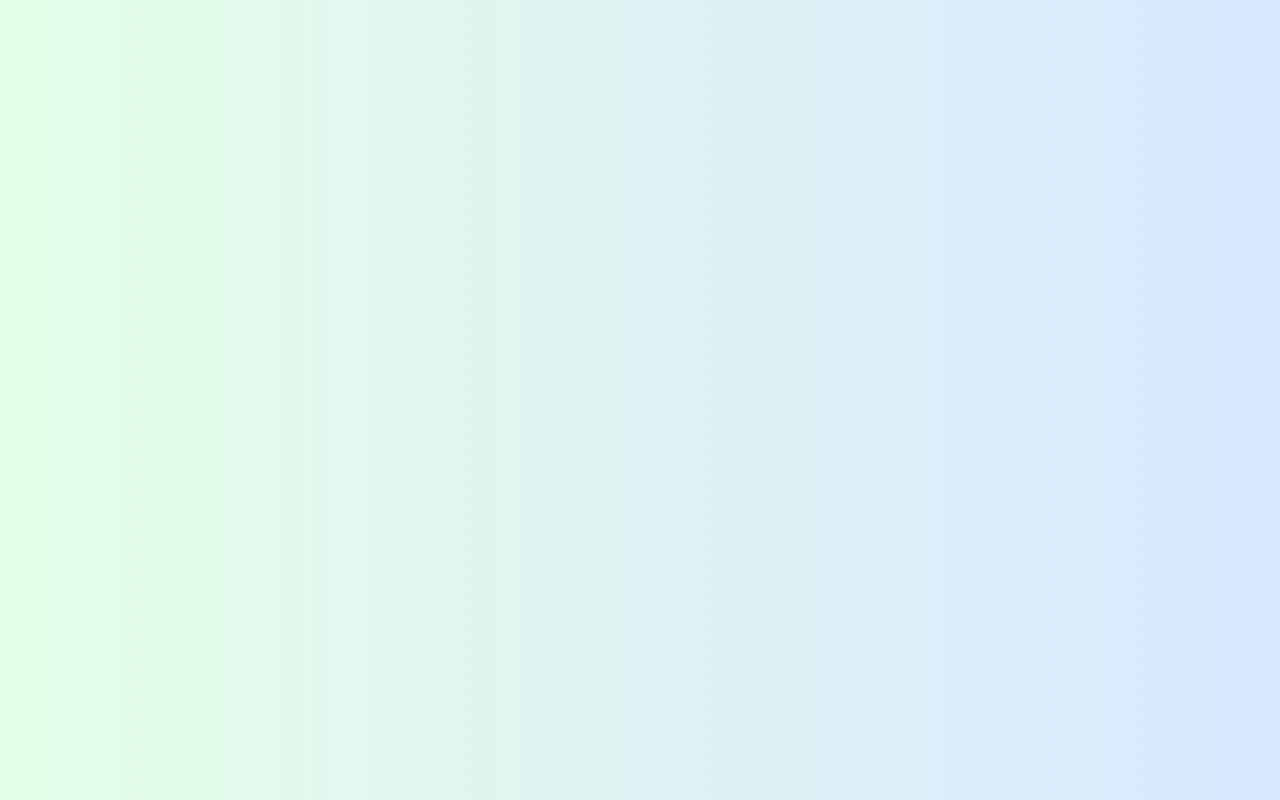
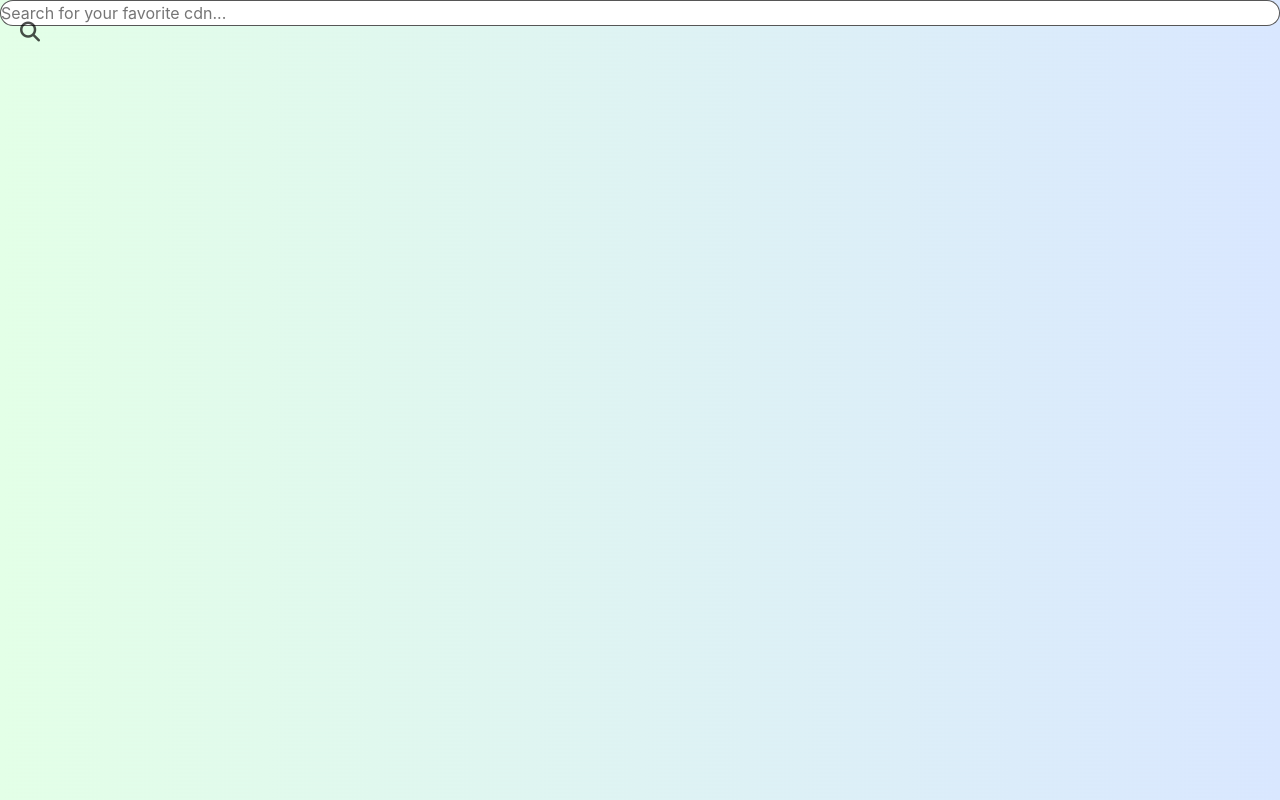
Before and after one commit to arun-web-dev/todo-list-app-task-6, a React (Vite) app: page /cdn in a window 1280 px wide. Before the commit this address had no page. Built offline with nearby package versions, Linux system fonts and the light colour scheme; the HTML template or start-up script is replaced by a standard one.

Commit message:
project completed

```diff
--- a/package.json
+++ b/package.json
@@ -10,7 +10,9 @@
   "dependencies": {
     "@fortawesome/fontawesome-free": "^6.1.1",
     "axios": "^0.26.1",
+    "bootstrap": "^5.1.3",
     "react": "^17.0.2",
+    "react-bootstrap": "^2.2.3",
     "react-dom": "^17.0.2",
     "react-hook-form": "^7.29.0",
     "react-router-dom": "^6.3.0",
--- a/src/App.jsx
+++ b/src/App.jsx
@@ -8,6 +8,7 @@ import CompletedTodoList from "./Todo Components/CompletedTodoList";
 import Navigation from "./Todo Components/Navigation";
 import SignIn from "./Todo Components/SignIn";
 import { Users } from "./API/Users";
+import SearchBar from "./FETCH-CDN APP/SearchBar";
 
 function App() {
   const TODO_LISTS_STORAGE_KEY = "todoLists";
@@ -143,6 +144,7 @@ function App() {
           />
           <Route path="/" element={protectedRouteHandler()} />
           <Route path="/newTodo" element={newTodoRouteHandler()} />
+          <Route path = "/cdn" element = {<SearchBar />} />
         </Routes>
       </Router>
     </div>
--- /dev/null
+++ b/src/FETCH-CDN APP/SearchBar.jsx
@@ -0,0 +1,23 @@
+import React from "react";
+
+export default function SearchBar() {
+  return (
+    <div class="pa4-l">
+      <form class="mw6 center pa1 br2-ns  cdn-search-form">
+        <fieldset class="cf bn ma0 pa0">
+          <input
+            class="f6 b f5-l input-reset bn pl5 fl black-80 bg-white shadow-3 pa3 lh-solid w-100 w-75-m w-100-l cdn-search-bar"
+            placeholder="Search for your favorite cdn..."
+            type="text"
+            name="search"
+            value=""
+            id="search"
+          />
+          <a type="submit link link-reset ">
+            <i class="fa-solid fa-magnifying-glass cdn-search-icon pointer"></i>
+          </a>
+        </fieldset>
+      </form>
+    </div>
+  );
+}
--- a/src/index.css
+++ b/src/index.css
@@ -187,3 +187,23 @@ code {
 .user-icon:hover {
   background-color: #6300eed8;
 }
+
+.cdn-search-bar {
+  border-radius: 100px;
+}
+
+.cdn-search-form {
+  position: relative;
+}
+
+.cdn-search-icon {
+  position: absolute;
+  left: 20px;
+  top: 22px;
+  font-size: 20px;
+  color: rgba(0, 0, 0, 0.7);
+}
+
+input#search {
+  border: 1px solid rgba(0, 0, 0, 0.664);
+}
```
Also changed, not shown: src/FETCH-CDN APP/CdnSearchLists.jsx (added, +7 -0 lines), 1 other file (tests, documents, lock files or other folders).
